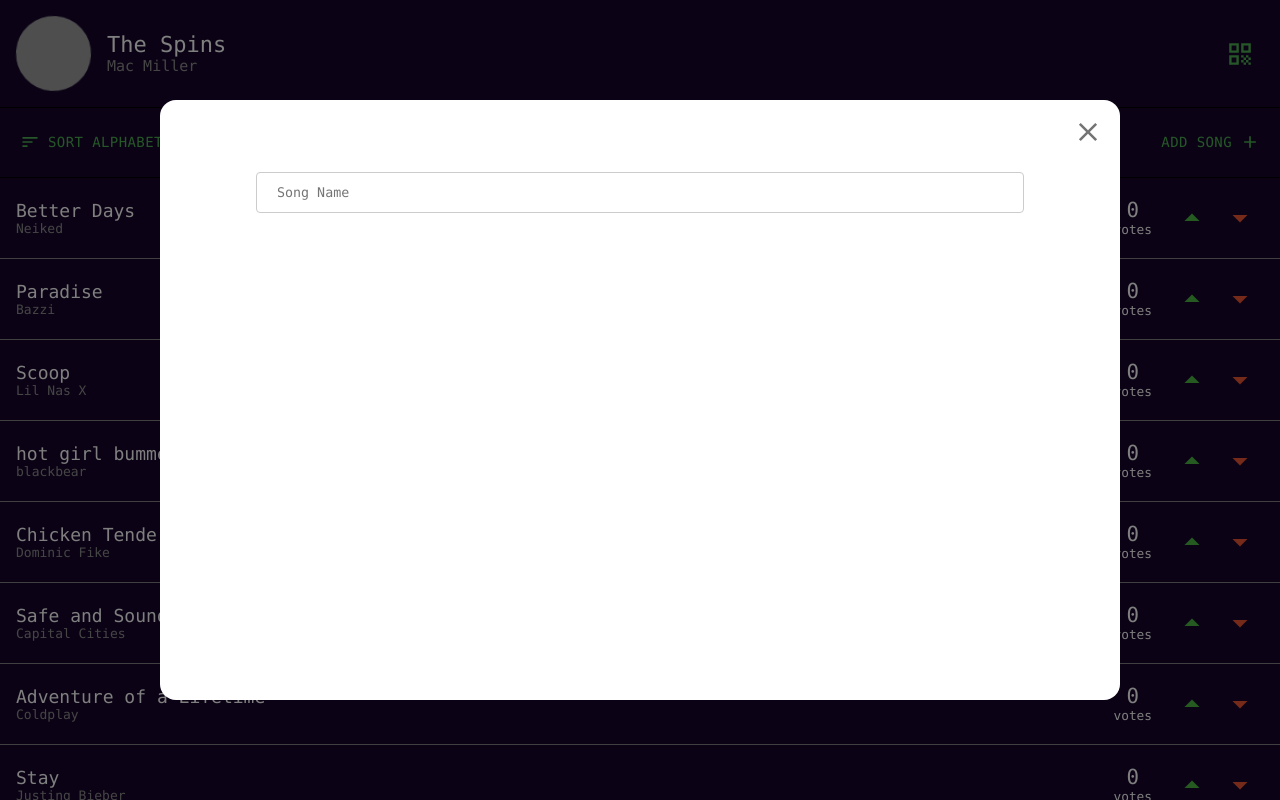
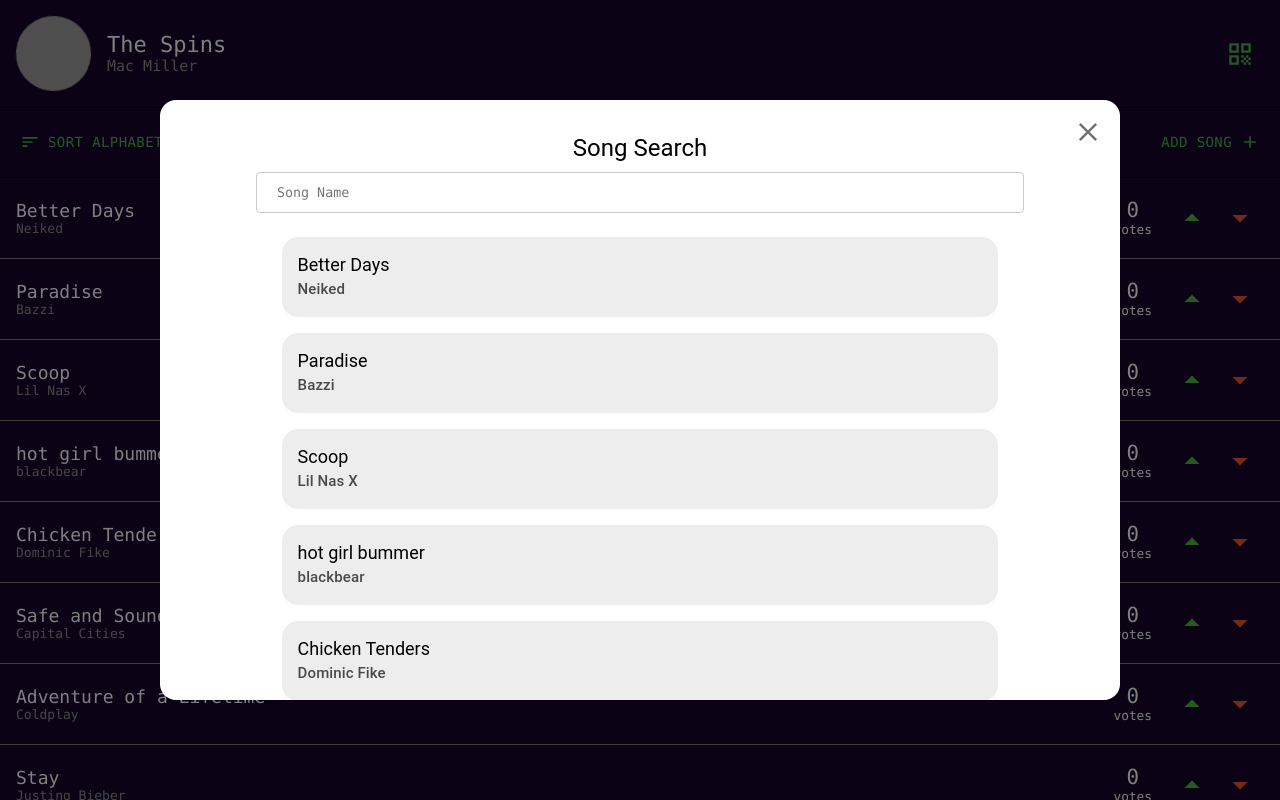
Before and after one commit to AbnerP/Demoqueue, a React (Create React App) app in the folder frontend/: page /queue in a window 1280 px wide. Both pictures are taken after a click on the button "ADD SONG". Shown: the top 800 px of the page. Built offline with nearby package versions, Linux system fonts and the light colour scheme; grey boxes are pictures that could not be loaded.

Commit message:
Song Search Functionality

```diff
--- a/frontend/src/Components/AddSongPopUp/AddSongPopUp.js
+++ b/frontend/src/Components/AddSongPopUp/AddSongPopUp.js
@@ -1,7 +1,38 @@
-import { Box, Button, IconButton, Typography } from "@material-ui/core";
+import { Box, Button, IconButton, TextField, Typography } from "@material-ui/core";
 import { red } from "@material-ui/core/colors";
 import { Close } from "@material-ui/icons";
-import React from "react";
+import React, { useState } from "react";
+import ResultsList from "./ResultsList";
+
+function AddSongPopUp(props) {
+  const [inputText, setInputText] = useState("");
+
+  const inputHandler = (e) => {
+    let lowerCase = e.target.value.toLowerCase();
+    setInputText(lowerCase);
+  };
+
+  return (
+    <Box sx={BOX_STYLE}>
+      <Typography
+      style={SEARCH_TEXT}
+      variant="h5" component="h2" align="center" >
+        Song Search
+      </Typography>
+
+      <IconButton style={EXIT_BUTTON} onClick={props.onClose}>
+        <Close />
+      </IconButton>
+
+      <input type="text" placeholder="Song Name" onChange={inputHandler}/>
+
+      <ResultsList input={inputText}/>
+    </Box>
+  );
+}
+
+
+
 const BOX_STYLE = {
   position: "absolute",
   top: "50%",
@@ -28,25 +59,8 @@
 
 const SEARCH_TEXT = {
   paddingTop:"2rem",
+  color:"black",
   margin:0
 };
 
-function AddSongPopUp(props) {
-  return (
-    <Box sx={BOX_STYLE}>
-      <Typography
-      style={SEARCH_TEXT}
-      variant="h5" component="h2" align="center" color="">
-        Song Search
-      </Typography>
-
-      <IconButton style={EXIT_BUTTON} onClick={props.onClose}>
-        <Close />
-      </IconButton>
-
-      <input type="text" placeholder="Song Name" />
-    </Box>
-  );
-}
-
 export default AddSongPopUp;
--- /dev/null
+++ b/frontend/src/Components/AddSongPopUp/Result.js
@@ -0,0 +1,37 @@
+import { Typography } from '@material-ui/core';
+import React from 'react'
+
+
+function Result({name, artist}) {
+  return (
+    <div style={containerStyle}>
+        <Typography style={nameStyle}variant="h5" component="h3" >
+            {name}
+        </Typography>
+        <Typography style={artistStyle}variant="h6" component="h4">
+            {artist}
+        </Typography>
+    </div>
+  )
+}
+
+const containerStyle = {
+    width:"53.5vw",
+
+    color: "black",
+    backgroundColor:"#ededed",
+
+    borderRadius:"1rem",
+
+    padding:"1rem",
+    margin:"1rem 0",
+};
+
+const nameStyle = {
+    fontSize:"18px"
+}
+const artistStyle = {
+    fontSize:"15px",
+    color:"#4a4a4a"
+}
+export default Result
--- /dev/null
+++ b/frontend/src/Components/AddSongPopUp/ResultsList.js
@@ -0,0 +1,36 @@
+import { Box } from "@material-ui/core";
+import React from "react";
+import { sampleSongData } from "../../Helpers/data";
+import Result from "./Result";
+
+function ResultsList(props) {
+  const filteredData = sampleSongData.filter((song) => {
+    if (props.input === "") return song;
+
+    return (
+      song.name.toLowerCase().includes(props.input) ||
+      song.artist.toLowerCase().includes(props.input)
+    );
+  });
+
+  return (
+    <Box sx={BOX_STYLE}>
+      {filteredData.map((song) => (
+        <Result
+          key={song.name}
+          name={song.name}
+          artist={song.artist}
+        />
+      ))}
+    </Box>
+  );
+}
+
+const BOX_STYLE = {
+  overflowY:"auto",
+  paddingBottom:"2rem",
+  paddingLeft:"2rem",
+  paddingRight:"2rem",
+}
+
+export default ResultsList;
```
